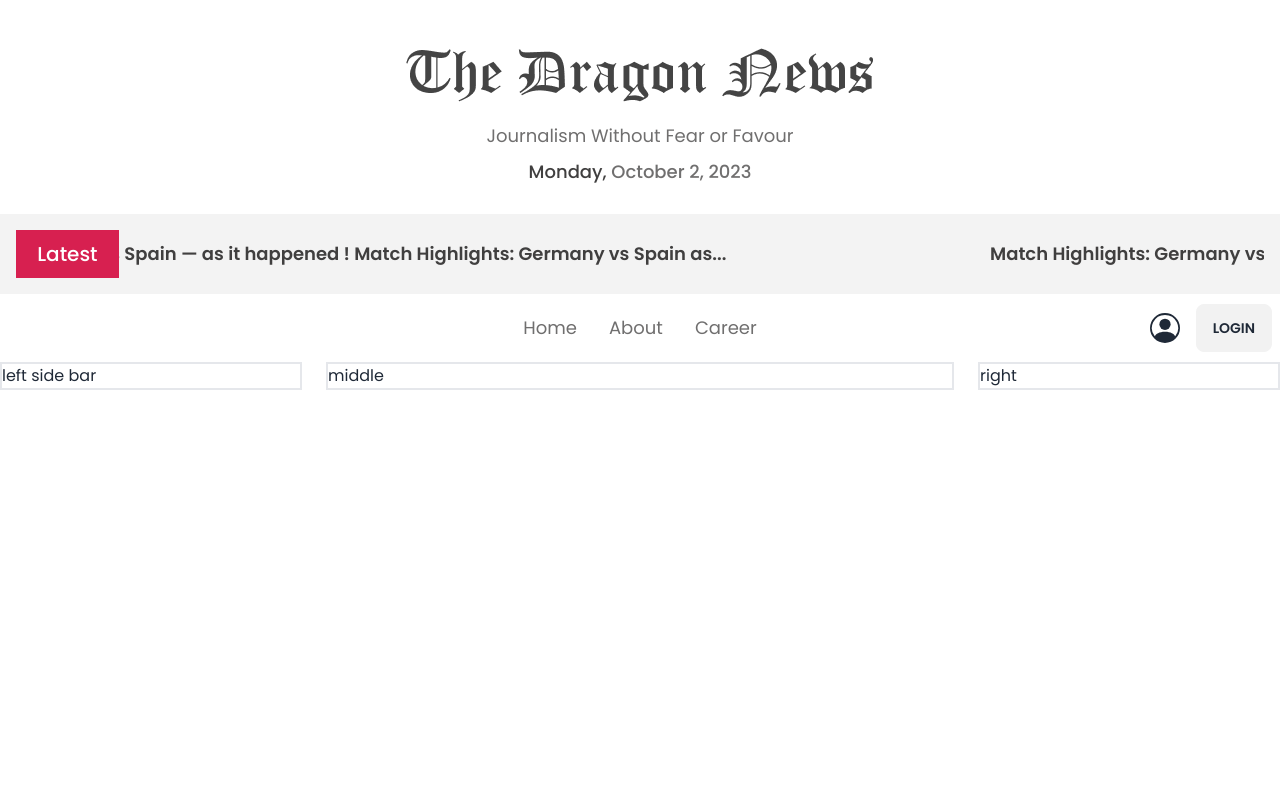
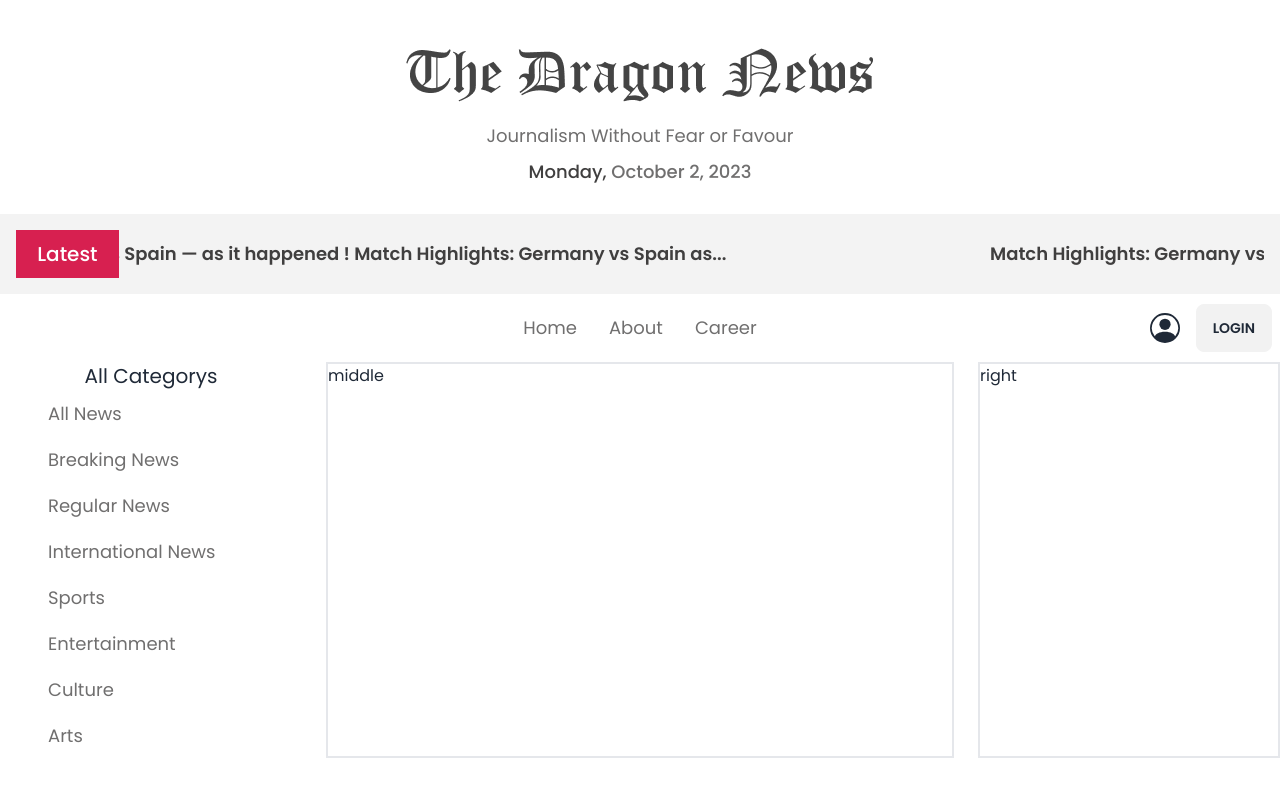
Before and after one commit to Fardin7864/dragon-news, a React (Vite) app: page / in a window 1280 px wide. Shown: the top 796 px of the page. Built offline with nearby package versions, Linux system fonts and the light colour scheme.

Commit message:
load category use async on useEffect hook

```diff
--- /dev/null
+++ b/src/components/Category/Category.jsx
@@ -0,0 +1,30 @@
+import { useEffect, useState } from "react";
+import { NavLink } from "react-router-dom";
+
+const Category = () => {
+    const [ categorys, setCategorys] = useState([]);
+
+    useEffect(() => {
+        const url = async () =>{
+
+           await fetch('/categories.json')
+          .then (res => res.json())
+          .then(data => setCategorys(data))
+        }
+        url();
+     },[])
+     console.log(categorys)
+    return (
+        <div>
+            <h3 className="text-xl text-center">All Categorys</h3>
+            <ul id="category">
+
+            {
+                categorys.map(category => <li key={category.id} className="pl-12 py-2 w-full focus:bg-[#E7E7E7]" style={{fontSize: "20px"}}><NavLink  >{category.name}</NavLink></li>)
+            }
+            </ul>
+        </div>
+    );
+};
+
+export default Category;
--- a/src/index.css
+++ b/src/index.css
@@ -21,3 +21,10 @@ ul li a:focus{
     font-size: 18px !important;
     font-weight: 400 !important;
 }
+
+#category li a:focus{
+    text-decoration: underline !important;
+    color: #403F3F !important;
+    font-size: 18px !important;
+    font-weight: 400 !important;
+}
--- a/src/pages/Home/Home.jsx
+++ b/src/pages/Home/Home.jsx
@@ -1,6 +1,7 @@
 import Header from "../../components/Header/Header";
 import Marquee from "react-fast-marquee";
 import Navbar from "../../components/Navbar/Navbar";
+import Category from "../../components/Category/Category";
 
 
 const Home = () => {
@@ -21,8 +22,8 @@ const Home = () => {
         <Navbar></Navbar>
       </div>
       <div className="grid lg:grid-cols-4 gap-6">
-        <div className="border-2">
-            left side bar
+        <div>
+            <Category></Category>
         </div>
         <div className="border-2 col-span-2">
             middle
```
